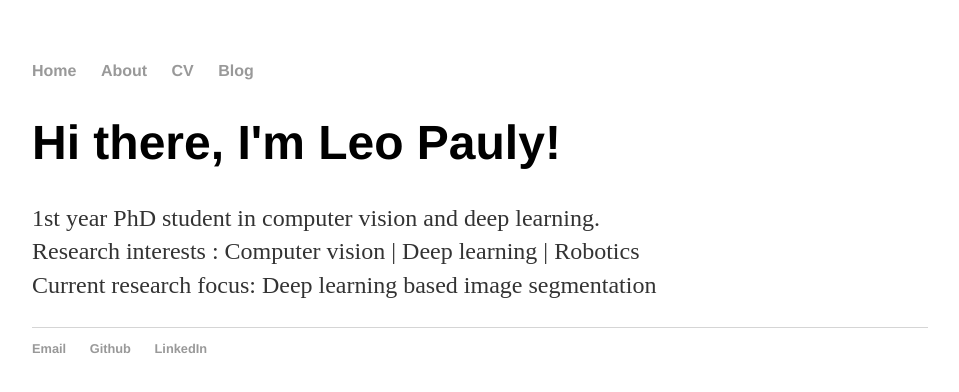
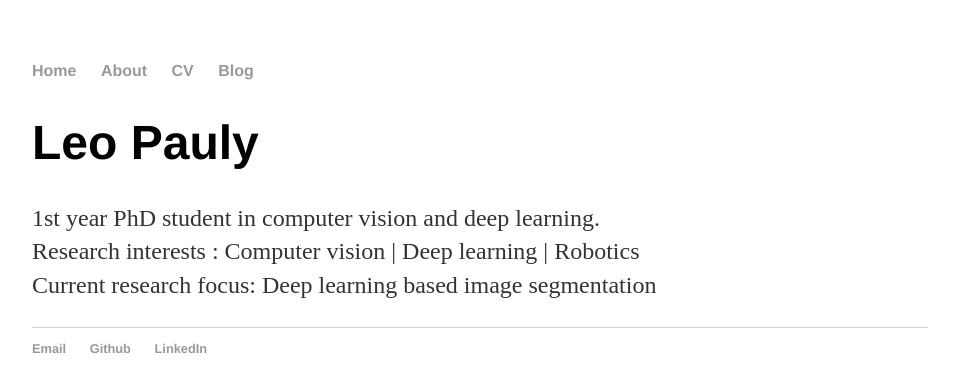
Before and after one commit to leopauly/leopauly.github.io, a Jekyll site: the page built from index.html, in a window 1280 px wide. Shown: the top 392 px of the page, without its empty margins (160-1119 px from the left). Built offline with Jekyll 4.4.1, drawn with Linux system fonts in a browser that asks for light colours.

Commit message:
Update index.html

```diff
--- a/index.html
+++ b/index.html
@@ -4,7 +4,7 @@ title: Leo Pauly
 ---
 
 		<div class="blurb">
-			<h1>Hi there, I'm Leo Pauly!</h1>
+			<h1>Leo Pauly</h1>
 			<p> 1st year PhD student in computer vision and deep learning. <br/>
                             Research interests : Computer vision | Deep learning | Robotics <br/>
                             Current research focus: Deep learning based image segmentation <br/>
```
